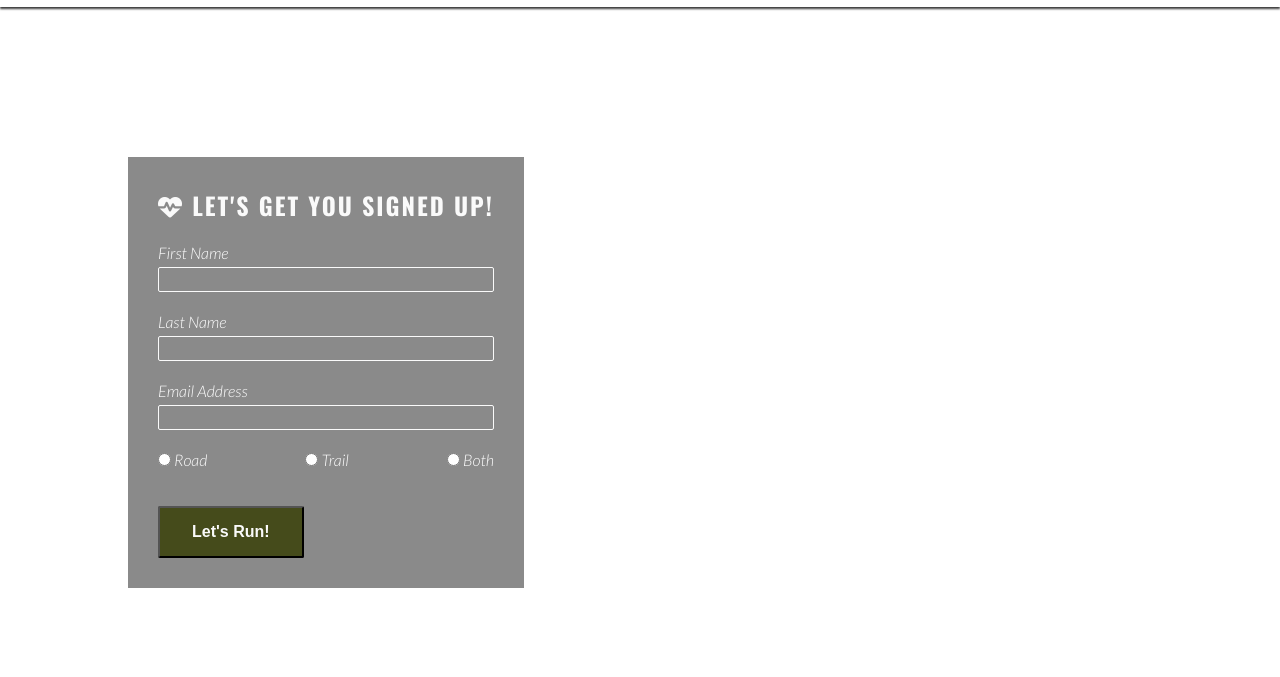
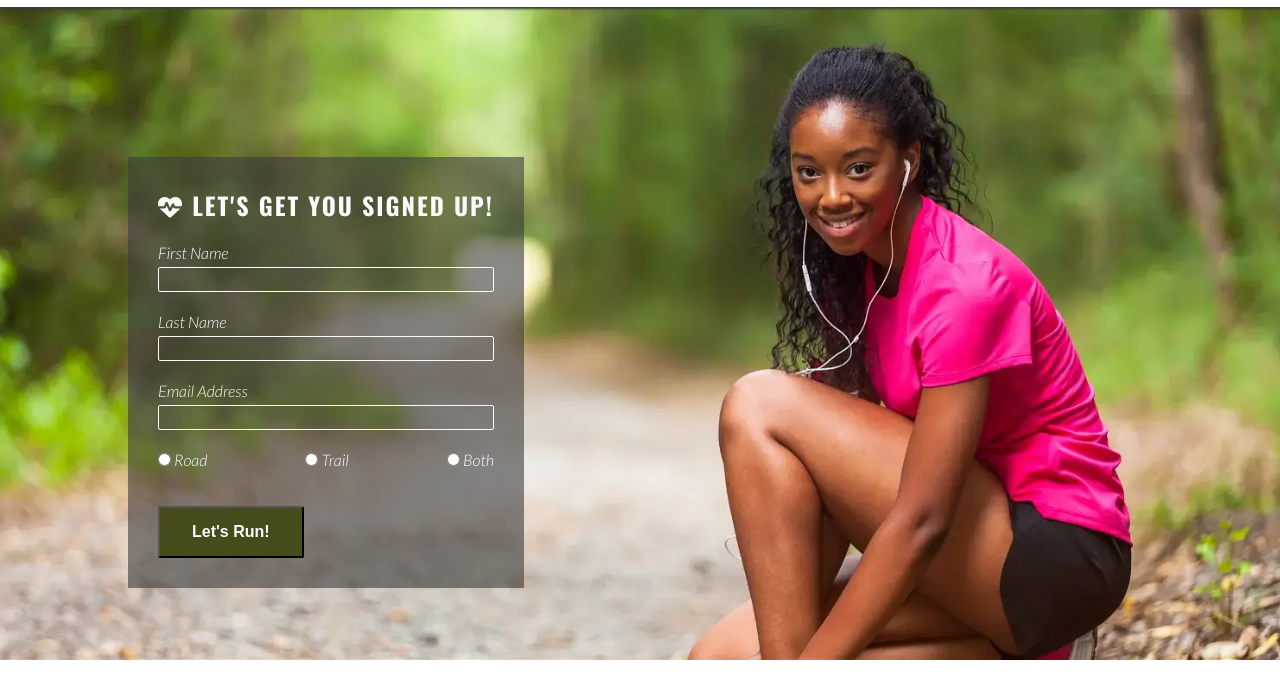
Before and after one commit to Drake-Designer/Love-Running, a website: page signup.html in a window 1280 px wide. Shown: the part 72-749 px from the top of the page. Drawn offline with nearby package versions, Linux system fonts and the light colour scheme; the site is published under a folder, as on GitHub Pages, so addresses that start at the root find nothing.

Commit message:
Fix url for #signup

```diff
--- a/assets/css/style.css
+++ b/assets/css/style.css
@@ -194,7 +194,7 @@ main {
 
 /* Form page */
 #signup {
-  background: url('/assets/images/signup-image.webp') no-repeat center/cover;
+  background: url('../images/signup-image.webp') no-repeat center/cover;
   background-position: 75%;
   padding: 20px 10% 0 10%;
   flex-grow: 1;
```
